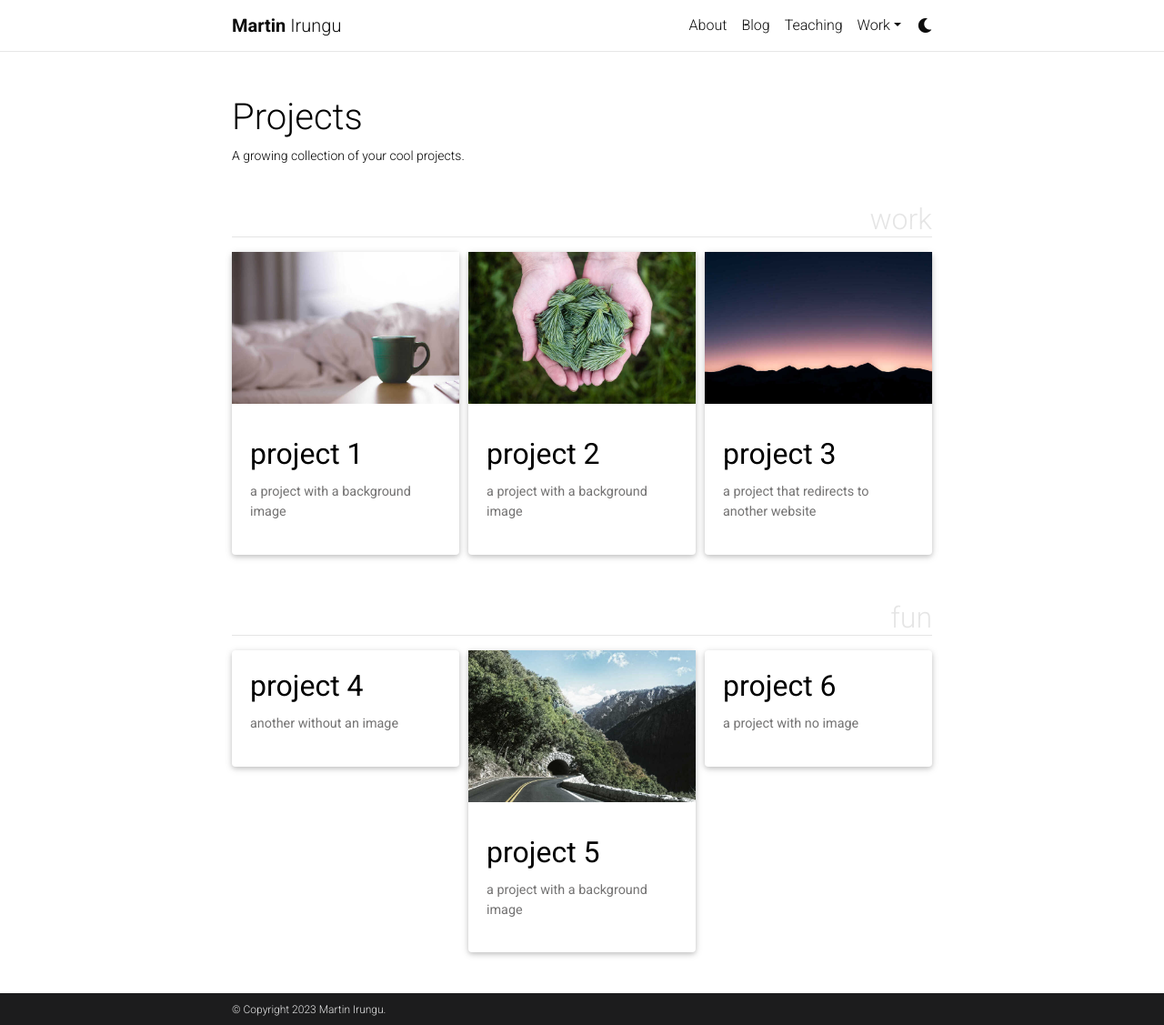
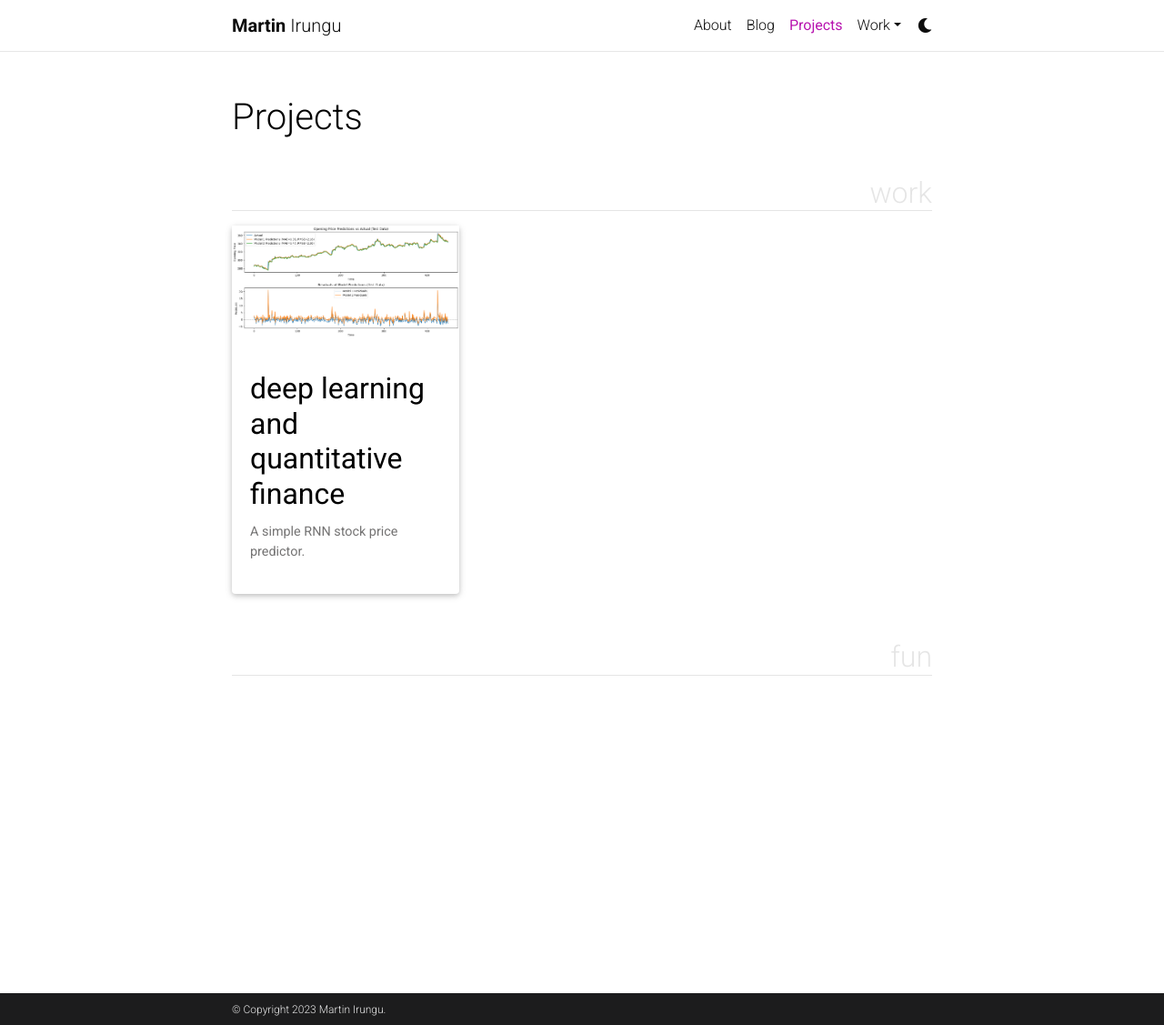
Before and after one commit to wirungu/wirungu.github.io, a Jekyll site: the page built from _pages/projects.md, in a window 1280 px wide and 1127 px high. Shown: the whole window at 91% size. Built offline with Jekyll 4.4.1, drawn with Linux system fonts in a browser that asks for light colours; full-size pictures stand in for the smaller copies a plugin makes; comment, search, counter and statistics services are not loaded; a style sheet for code colours, icons or effects is not loaded.

Commit message:
added project

````diff
--- a/_config.yml
+++ b/_config.yml
@@ -13,7 +13,7 @@ footer_text: >
 keywords: jekyll, jekyll-theme, academic-website, portfolio-website  # add your own keywords or leave empty
 
 lang: en # the language of your site (for example: en, fr, cn, ru, etc.)
-icon: perc #⚛️  # the emoji used as the favicon (alternatively, provide image name in /assets/img/)
+icon: perc.jpg #⚛️  # the emoji used as the favicon (alternatively, provide image name in /assets/img/)
 
 url: https://wirungu.github.io # the base hostname & protocol for your site
 baseurl: # the subpath of your site, e.g. /blog/
--- a/_pages/projects.md
+++ b/_pages/projects.md
@@ -2,8 +2,8 @@
 layout: page
 title: Projects
 permalink: /projects/
-description: A growing collection of your cool projects.
-nav: false
+description:
+nav: true
 nav_order: 2
 display_categories: [work, fun]
 horizontal: false
--- a/_projects/1_project.md
+++ b/_projects/1_project.md
@@ -1,80 +1,9 @@
 ---
 layout: page
-title: project 1
-description: a project with a background image
-img: assets/img/12.jpg
+title: Deep Learning and Quantitative Finance
+description: A simple RNN stock price predictor.
+img: assets/img/deep-learning-forecasting/modelpred_test.png
+redirect: https://github.com/wirungu/deep-learning-finance/blob/main/Deep_Learning_in_Financial_Time_Series_Forecasting.ipynb
 importance: 1
 category: work
 ---
-
-Every project has a beautiful feature showcase page.
-It's easy to include images in a flexible 3-column grid format.
-Make your photos 1/3, 2/3, or full width.
-
-To give your project a background in the portfolio page, just add the img tag to the front matter like so:
-
-    ---
-    layout: page
-    title: project
-    description: a project with a background image
-    img: /assets/img/12.jpg
-    ---
-
-<div class="row">
-    <div class="col-sm mt-3 mt-md-0">
-        {% include figure.html path="assets/img/1.jpg" title="example image" class="img-fluid rounded z-depth-1" %}
-    </div>
-    <div class="col-sm mt-3 mt-md-0">
-        {% include figure.html path="assets/img/3.jpg" title="example image" class="img-fluid rounded z-depth-1" %}
-    </div>
-    <div class="col-sm mt-3 mt-md-0">
-        {% include figure.html path="assets/img/5.jpg" title="example image" class="img-fluid rounded z-depth-1" %}
-    </div>
-</div>
-<div class="caption">
-    Caption photos easily. On the left, a road goes through a tunnel. Middle, leaves artistically fall in a hipster photoshoot. Right, in another hipster photoshoot, a lumberjack grasps a handful of pine needles.
-</div>
-<div class="row">
-    <div class="col-sm mt-3 mt-md-0">
-        {% include figure.html path="assets/img/5.jpg" title="example image" class="img-fluid rounded z-depth-1" %}
-    </div>
-</div>
-<div class="caption">
-    This image can also have a caption. It's like magic.
-</div>
-
-You can also put regular text between your rows of images.
-Say you wanted to write a little bit about your project before you posted the rest of the images.
-You describe how you toiled, sweated, *bled* for your project, and then... you reveal its glory in the next row of images.
-
-
-<div class="row justify-content-sm-center">
-    <div class="col-sm-8 mt-3 mt-md-0">
-        {% include figure.html path="assets/img/6.jpg" title="example image" class="img-fluid rounded z-depth-1" %}
-    </div>
-    <div class="col-sm-4 mt-3 mt-md-0">
-        {% include figure.html path="assets/img/11.jpg" title="example image" class="img-fluid rounded z-depth-1" %}
-    </div>
-</div>
-<div class="caption">
-    You can also have artistically styled 2/3 + 1/3 images, like these.
-</div>
-
-
-The code is simple.
-Just wrap your images with `<div class="col-sm">` and place them inside `<div class="row">` (read more about the <a href="https://getbootstrap.com/docs/4.4/layout/grid/">Bootstrap Grid</a> system).
-To make images responsive, add `img-fluid` class to each; for rounded corners and shadows use `rounded` and `z-depth-1` classes.
-Here's the code for the last row of images above:
-
-{% raw %}
-```html
-<div class="row justify-content-sm-center">
-    <div class="col-sm-8 mt-3 mt-md-0">
-        {% include figure.html path="assets/img/6.jpg" title="example image" class="img-fluid rounded z-depth-1" %}
-    </div>
-    <div class="col-sm-4 mt-3 mt-md-0">
-        {% include figure.html path="assets/img/11.jpg" title="example image" class="img-fluid rounded z-depth-1" %}
-    </div>
-</div>
-```
-{% endraw %}
--- a/_projects/2_project.md
+++ /dev/null
@@ -1,80 +0,0 @@
----
-layout: page
-title: project 2
-description: a project with a background image
-img: assets/img/3.jpg
-importance: 2
-category: work
----
-
-Every project has a beautiful feature showcase page.
-It's easy to include images in a flexible 3-column grid format.
-Make your photos 1/3, 2/3, or full width.
-
-To give your project a background in the portfolio page, just add the img tag to the front matter like so:
-
-    ---
-    layout: page
-    title: project
-    description: a project with a background image
-    img: /assets/img/12.jpg
-    ---
-
-<div class="row">
-    <div class="col-sm mt-3 mt-md-0">
-        {% include figure.html path="assets/img/1.jpg" title="example image" class="img-fluid rounded z-depth-1" %}
-    </div>
-    <div class="col-sm mt-3 mt-md-0">
-        {% include figure.html path="assets/img/3.jpg" title="example image" class="img-fluid rounded z-depth-1" %}
-    </div>
-    <div class="col-sm mt-3 mt-md-0">
-        {% include figure.html path="assets/img/5.jpg" title="example image" class="img-fluid rounded z-depth-1" %}
-    </div>
-</div>
-<div class="caption">
-    Caption photos easily. On the left, a road goes through a tunnel. Middle, leaves artistically fall in a hipster photoshoot. Right, in another hipster photoshoot, a lumberjack grasps a handful of pine needles.
-</div>
-<div class="row">
-    <div class="col-sm mt-3 mt-md-0">
-        {% include figure.html path="assets/img/5.jpg" title="example image" class="img-fluid rounded z-depth-1" %}
-    </div>
-</div>
-<div class="caption">
-    This image can also have a caption. It's like magic.
-</div>
-
-You can also put regular text between your rows of images.
-Say you wanted to write a little bit about your project before you posted the rest of the images.
-You describe how you toiled, sweated, *bled* for your project, and then... you reveal its glory in the next row of images.
-
-
-<div class="row justify-content-sm-center">
-    <div class="col-sm-8 mt-3 mt-md-0">
-        {% include figure.html path="assets/img/6.jpg" title="example image" class="img-fluid rounded z-depth-1" %}
-    </div>
-    <div class="col-sm-4 mt-3 mt-md-0">
-        {% include figure.html path="assets/img/11.jpg" title="example image" class="img-fluid rounded z-depth-1" %}
-    </div>
-</div>
-<div class="caption">
-    You can also have artistically styled 2/3 + 1/3 images, like these.
-</div>
-
-
-The code is simple.
-Just wrap your images with `<div class="col-sm">` and place them inside `<div class="row">` (read more about the <a href="https://getbootstrap.com/docs/4.4/layout/grid/">Bootstrap Grid</a> system).
-To make images responsive, add `img-fluid` class to each; for rounded corners and shadows use `rounded` and `z-depth-1` classes.
-Here's the code for the last row of images above:
-
-{% raw %}
-```html
-<div class="row justify-content-sm-center">
-    <div class="col-sm-8 mt-3 mt-md-0">
-        {% include figure.html path="assets/img/6.jpg" title="example image" class="img-fluid rounded z-depth-1" %}
-    </div>
-    <div class="col-sm-4 mt-3 mt-md-0">
-        {% include figure.html path="assets/img/11.jpg" title="example image" class="img-fluid rounded z-depth-1" %}
-    </div>
-</div>
-```
-{% endraw %}
--- a/_projects/4_project.md
+++ /dev/null
@@ -1,80 +0,0 @@
----
-layout: page
-title: project 4
-description: another without an image
-img:
-importance: 3
-category: fun
----
-
-Every project has a beautiful feature showcase page.
-It's easy to include images in a flexible 3-column grid format.
-Make your photos 1/3, 2/3, or full width.
-
-To give your project a background in the portfolio page, just add the img tag to the front matter like so:
-
-    ---
-    layout: page
-    title: project
-    description: a project with a background image
-    img: /assets/img/12.jpg
-    ---
-
-<div class="row">
-    <div class="col-sm mt-3 mt-md-0">
-        {% include figure.html path="assets/img/1.jpg" title="example image" class="img-fluid rounded z-depth-1" %}
-    </div>
-    <div class="col-sm mt-3 mt-md-0">
-        {% include figure.html path="assets/img/3.jpg" title="example image" class="img-fluid rounded z-depth-1" %}
-    </div>
-    <div class="col-sm mt-3 mt-md-0">
-        {% include figure.html path="assets/img/5.jpg" title="example image" class="img-fluid rounded z-depth-1" %}
-    </div>
-</div>
-<div class="caption">
-    Caption photos easily. On the left, a road goes through a tunnel. Middle, leaves artistically fall in a hipster photoshoot. Right, in another hipster photoshoot, a lumberjack grasps a handful of pine needles.
-</div>
-<div class="row">
-    <div class="col-sm mt-3 mt-md-0">
-        {% include figure.html path="assets/img/5.jpg" title="example image" class="img-fluid rounded z-depth-1" %}
-    </div>
-</div>
-<div class="caption">
-    This image can also have a caption. It's like magic.
-</div>
-
-You can also put regular text between your rows of images.
-Say you wanted to write a little bit about your project before you posted the rest of the images.
-You describe how you toiled, sweated, *bled* for your project, and then... you reveal its glory in the next row of images.
-
-
-<div class="row justify-content-sm-center">
-    <div class="col-sm-8 mt-3 mt-md-0">
-        {% include figure.html path="assets/img/6.jpg" title="example image" class="img-fluid rounded z-depth-1" %}
-    </div>
-    <div class="col-sm-4 mt-3 mt-md-0">
-        {% include figure.html path="assets/img/11.jpg" title="example image" class="img-fluid rounded z-depth-1" %}
-    </div>
-</div>
-<div class="caption">
-    You can also have artistically styled 2/3 + 1/3 images, like these.
-</div>
-
-
-The code is simple.
-Just wrap your images with `<div class="col-sm">` and place them inside `<div class="row">` (read more about the <a href="https://getbootstrap.com/docs/4.4/layout/grid/">Bootstrap Grid</a> system).
-To make images responsive, add `img-fluid` class to each; for rounded corners and shadows use `rounded` and `z-depth-1` classes.
-Here's the code for the last row of images above:
-
-{% raw %}
-```html
-<div class="row justify-content-sm-center">
-    <div class="col-sm-8 mt-3 mt-md-0">
-        {% include figure.html path="assets/img/6.jpg" title="example image" class="img-fluid rounded z-depth-1" %}
-    </div>
-    <div class="col-sm-4 mt-3 mt-md-0">
-        {% include figure.html path="assets/img/11.jpg" title="example image" class="img-fluid rounded z-depth-1" %}
-    </div>
-</div>
-```
-{% endraw %}
--- a/_projects/5_project.md
+++ /dev/null
@@ -1,80 +0,0 @@
----
-layout: page
-title: project 5
-description: a project with a background image
-img: assets/img/1.jpg
-importance: 3
-category: fun
----
-
-Every project has a beautiful feature showcase page.
-It's easy to include images in a flexible 3-column grid format.
-Make your photos 1/3, 2/3, or full width.
-
-To give your project a background in the portfolio page, just add the img tag to the front matter like so:
-
-    ---
-    layout: page
-    title: project
-    description: a project with a background image
-    img: /assets/img/12.jpg
-    ---
-
-<div class="row">
-    <div class="col-sm mt-3 mt-md-0">
-        {% include figure.html path="assets/img/1.jpg" title="example image" class="img-fluid rounded z-depth-1" %}
-    </div>
-    <div class="col-sm mt-3 mt-md-0">
-        {% include figure.html path="assets/img/3.jpg" title="example image" class="img-fluid rounded z-depth-1" %}
-    </div>
-    <div class="col-sm mt-3 mt-md-0">
-        {% include figure.html path="assets/img/5.jpg" title="example image" class="img-fluid rounded z-depth-1" %}
-    </div>
-</div>
-<div class="caption">
-    Caption photos easily. On the left, a road goes through a tunnel. Middle, leaves artistically fall in a hipster photoshoot. Right, in another hipster photoshoot, a lumberjack grasps a handful of pine needles.
-</div>
-<div class="row">
-    <div class="col-sm mt-3 mt-md-0">
-        {% include figure.html path="assets/img/5.jpg" title="example image" class="img-fluid rounded z-depth-1" %}
-    </div>
-</div>
-<div class="caption">
-    This image can also have a caption. It's like magic.
-</div>
-
-You can also put regular text between your rows of images.
-Say you wanted to write a little bit about your project before you posted the rest of the images.
-You describe how you toiled, sweated, *bled* for your project, and then... you reveal its glory in the next row of images.
-
-
-<div class="row justify-content-sm-center">
-    <div class="col-sm-8 mt-3 mt-md-0">
-        {% include figure.html path="assets/img/6.jpg" title="example image" class="img-fluid rounded z-depth-1" %}
-    </div>
-    <div class="col-sm-4 mt-3 mt-md-0">
-        {% include figure.html path="assets/img/11.jpg" title="example image" class="img-fluid rounded z-depth-1" %}
-    </div>
-</div>
-<div class="caption">
-    You can also have artistically styled 2/3 + 1/3 images, like these.
-</div>
-
-
-The code is simple.
-Just wrap your images with `<div class="col-sm">` and place them inside `<div class="row">` (read more about the <a href="https://getbootstrap.com/docs/4.4/layout/grid/">Bootstrap Grid</a> system).
-To make images responsive, add `img-fluid` class to each; for rounded corners and shadows use `rounded` and `z-depth-1` classes.
-Here's the code for the last row of images above:
-
-{% raw %}
-```html
-<div class="row justify-content-sm-center">
-    <div class="col-sm-8 mt-3 mt-md-0">
-        {% include figure.html path="assets/img/6.jpg" title="example image" class="img-fluid rounded z-depth-1" %}
-    </div>
-    <div class="col-sm-4 mt-3 mt-md-0">
-        {% include figure.html path="assets/img/11.jpg" title="example image" class="img-fluid rounded z-depth-1" %}
-    </div>
-</div>
-```
-{% endraw %}
--- a/_projects/6_project.md
+++ /dev/null
@@ -1,80 +0,0 @@
----
-layout: page
-title: project 6
-description: a project with no image
-img:
-importance: 4
-category: fun
----
-
-Every project has a beautiful feature showcase page.
-It's easy to include images in a flexible 3-column grid format.
-Make your photos 1/3, 2/3, or full width.
-
-To give your project a background in the portfolio page, just add the img tag to the front matter like so:
-
-    ---
-    layout: page
-    title: project
-    description: a project with a background image
-    img: /assets/img/12.jpg
-    ---
-
-<div class="row">
-    <div class="col-sm mt-3 mt-md-0">
-        {% include figure.html path="assets/img/1.jpg" title="example image" class="img-fluid rounded z-depth-1" %}
-    </div>
-    <div class="col-sm mt-3 mt-md-0">
-        {% include figure.html path="assets/img/3.jpg" title="example image" class="img-fluid rounded z-depth-1" %}
-    </div>
-    <div class="col-sm mt-3 mt-md-0">
-        {% include figure.html path="assets/img/5.jpg" title="example image" class="img-fluid rounded z-depth-1" %}
-    </div>
-</div>
-<div class="caption">
-    Caption photos easily. On the left, a road goes through a tunnel. Middle, leaves artistically fall in a hipster photoshoot. Right, in another hipster photoshoot, a lumberjack grasps a handful of pine needles.
-</div>
-<div class="row">
-    <div class="col-sm mt-3 mt-md-0">
-        {% include figure.html path="assets/img/5.jpg" title="example image" class="img-fluid rounded z-depth-1" %}
-    </div>
-</div>
-<div class="caption">
-    This image can also have a caption. It's like magic.
-</div>
-
-You can also put regular text between your rows of images.
-Say you wanted to write a little bit about your project before you posted the rest of the images.
-You describe how you toiled, sweated, *bled* for your project, and then... you reveal its glory in the next row of images.
-
-
-<div class="row justify-content-sm-center">
-    <div class="col-sm-8 mt-3 mt-md-0">
-        {% include figure.html path="assets/img/6.jpg" title="example image" class="img-fluid rounded z-depth-1" %}
-    </div>
-    <div class="col-sm-4 mt-3 mt-md-0">
-        {% include figure.html path="assets/img/11.jpg" title="example image" class="img-fluid rounded z-depth-1" %}
-    </div>
-</div>
-<div class="caption">
-    You can also have artistically styled 2/3 + 1/3 images, like these.
-</div>
-
-
-The code is simple.
-Just wrap your images with `<div class="col-sm">` and place them inside `<div class="row">` (read more about the <a href="https://getbootstrap.com/docs/4.4/layout/grid/">Bootstrap Grid</a> system).
-To make images responsive, add `img-fluid` class to each; for rounded corners and shadows use `rounded` and `z-depth-1` classes.
-Here's the code for the last row of images above:
-
-{% raw %}
-```html
-<div class="row justify-content-sm-center">
-    <div class="col-sm-8 mt-3 mt-md-0">
-        {% include figure.html path="assets/img/6.jpg" title="example image" class="img-fluid rounded z-depth-1" %}
-    </div>
-    <div class="col-sm-4 mt-3 mt-md-0">
-        {% include figure.html path="assets/img/11.jpg" title="example image" class="img-fluid rounded z-depth-1" %}
-    </div>
-</div>
-```
-{% endraw %}
````
Also changed, not shown: _pages/dropdown.md (+4 -3 lines), _pages/teaching.md (+1 -1 lines), _projects/3_project.md (deleted, +0 -81 lines), assets/img/deep-learning-forecasting/losses.png (added), assets/img/deep-learning-forecasting/modelpred_test.png (added), assets/img/deep-learning-forecasting/modelpred_val.png (added), assets/img/deep-learning-forecasting/naivepred_test.png (added), assets/img/deep-learning-forecasting/naivepred_val.png (added).
